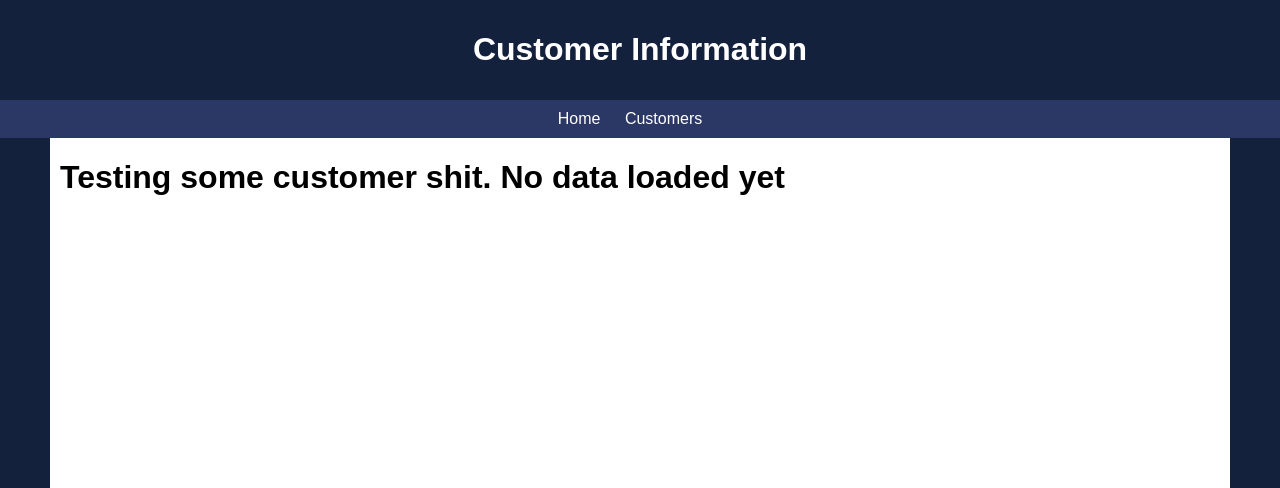
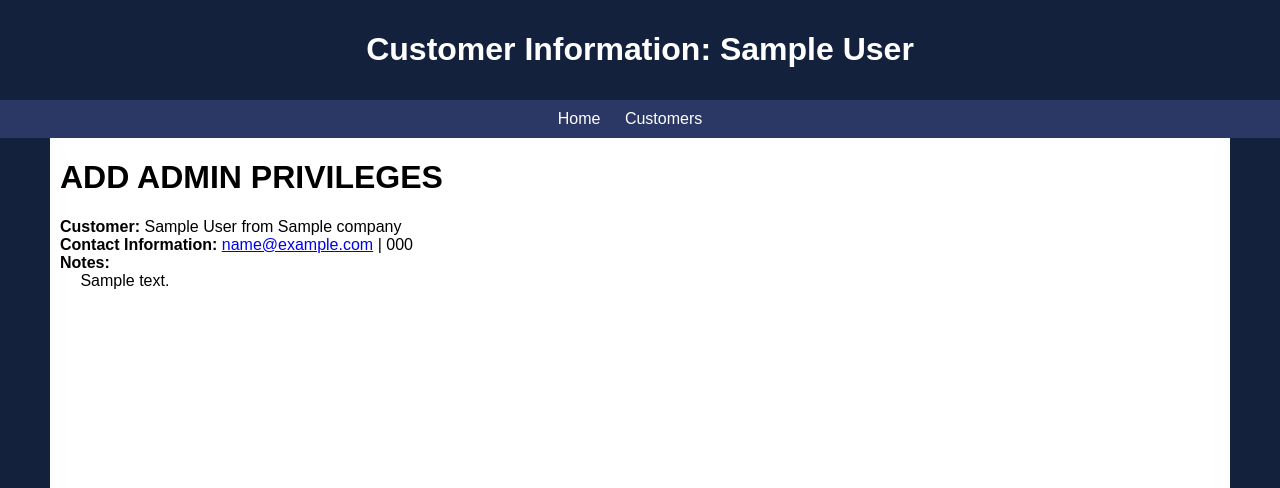
Before and after one commit to AvijotGirn/CRM-Application, a Django app: template AppCRM/templates/custinfo.html in a window 1280 px wide. Shown: the top 488 px of the page. Run offline with Django 4.2, Linux system fonts and the light colour scheme; the template is opened without the code that fills it: most values are stand-ins (such as "Sample title", 1, 10 or a date in 2020).

Commit message:
Got Customer Information working. Used urls/views. May need to find a better way in which the URL does not show any information from the database (perhaps POST/GET methods...?)

```diff
--- a/AppCRM/templates/custinfo.html
+++ b/AppCRM/templates/custinfo.html
@@ -1,9 +1,14 @@
 {% extends "base.html" %}
 {% load static %}
-{% block header_title %} Customer Information {% endblock %}
+{% block header_title %}Customer Information: {{ cust.first_name }} {{ cust.last_name }}{% endblock %}
 
 <!-- {% block css %}<link rel="stylesheet" href="{% static 'css/customerstyles.css' %}" type="text/css">{% endblock %} -->
 {% block content %}
-<h1>Testing some customer shit. No data loaded yet</h1>
+    <h1>ADD ADMIN PRIVILEGES</h1>
+    <p>
+    <strong>Customer: </strong> {{ cust.first_name }} {{ cust.last_name }} from {{ cust.company }} <br>
+    <strong>Contact Information: </strong> <a href="mailto:{{ cust.email }}">{{ cust.email }}</a> | {{ cust.phone }} <br>
+    <strong>Notes: </strong> <br> &emsp; {{ cust.notes }}
+    </p>
 
 {% endblock %}
--- a/AppCRM/templates/customers.html
+++ b/AppCRM/templates/customers.html
@@ -19,7 +19,7 @@
                 <td>{{ cust.phone}}</td>
                 <td>{{ cust.company }}</td>
                 <td>
-                    <a href="{% url 'Info' %}">View/Edit</a>
+                    <a href="{% url 'Info' cust.id %}">View/Edit</a>
                 </td>
             </tr>
         {% endfor %}
--- a/AppCRM/urls.py
+++ b/AppCRM/urls.py
@@ -5,6 +5,6 @@ from . import views
 urlpatterns = [
     path("", views.home, name="home"),
     path("customers/",views.cust_list,name="Customers"),
-    path("custinfo/",views.cust_notes,name="Info"),
+    path("<customer>/",views.cust_info,name="Info"),
 
 ]
--- a/AppCRM/views.py
+++ b/AppCRM/views.py
@@ -1,6 +1,5 @@
 from django.shortcuts import render, HttpResponse
 from .models import Customers
-
 
 # Create your views here.
 def home(request):
@@ -10,5 +9,5 @@ def cust_list(request):
     items = Customers.objects.all()
     return render(request, "customers.html", {"cust_list": items})
 
-def cust_notes(request):
-    return render(request, "custinfo.html", {"cust": request.POST.get("hidden","")})
+def cust_info(request, customer):
+    return render(request, "custinfo.html", {"cust": Customers.objects.get(id=customer)})
```
